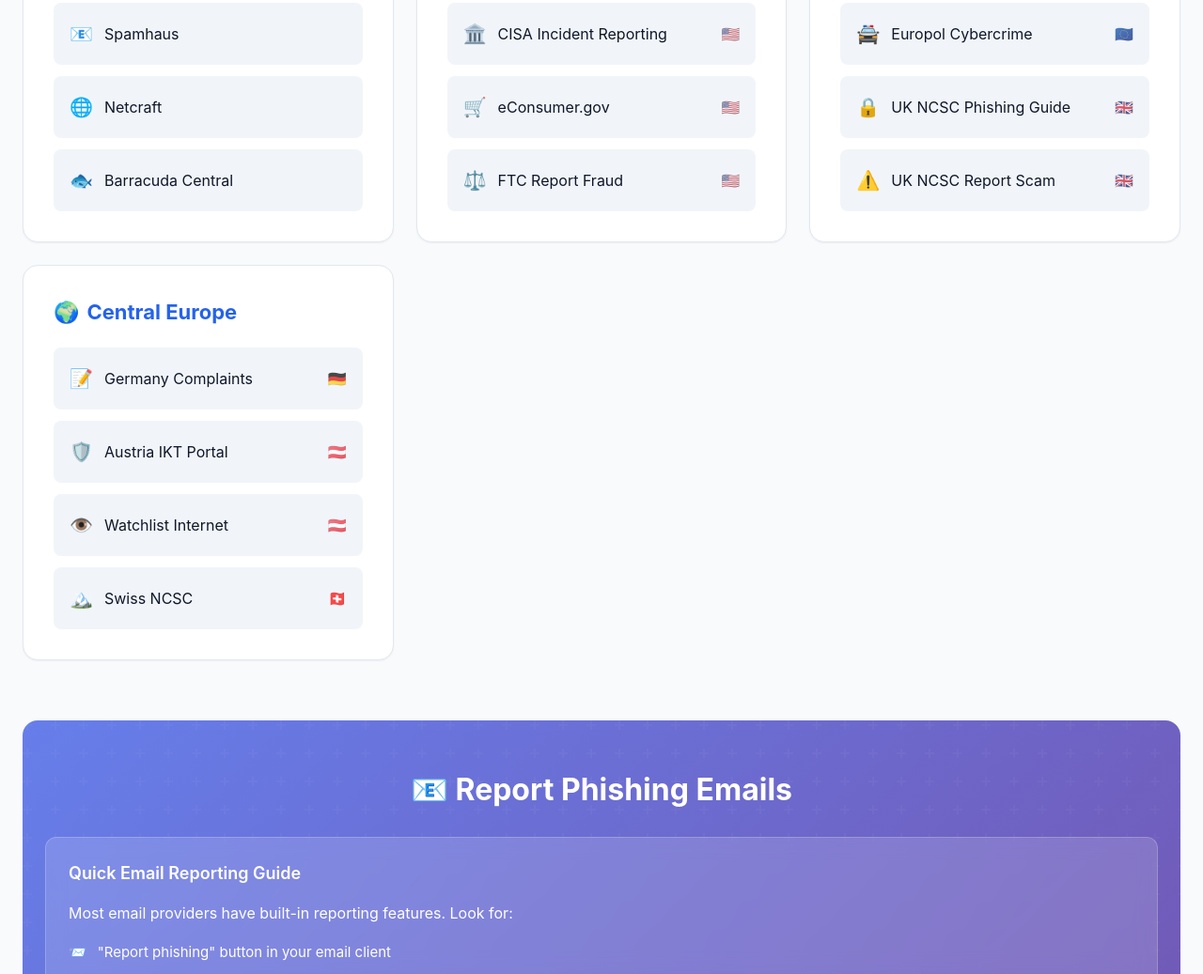
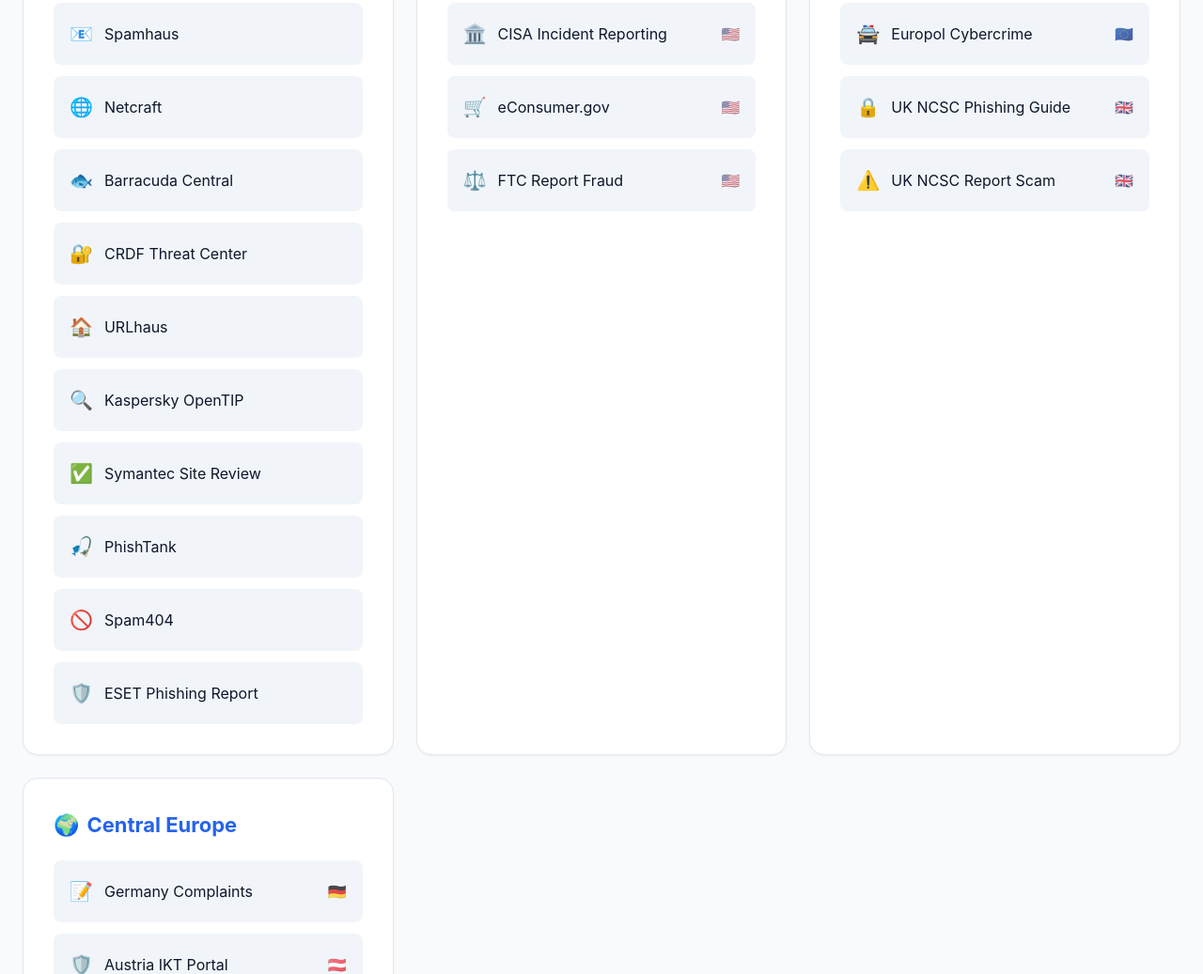
Before and after one commit to DavidJKTofan/phishing-submission-collector, a website: page public/report.html in a window 1280 px wide. Shown: the part 2618-3655 px from the top of the page at 94% size. Drawn offline with Linux system fonts and the light colour scheme.

Commit message:
Added reporting resources

```diff
--- a/public/report.html
+++ b/public/report.html
@@ -926,6 +926,67 @@
 								</div>
 							</a>
 						</li>
+						<li>
+							<a
+								href="https://threatcenter.crdf.fr/submit_url.html"
+								target="_blank"
+								rel="noopener noreferrer external"
+								class="resource-link"
+							>
+								<div class="resource-link-content">
+									<span class="resource-icon">🔐</span>
+									<span>CRDF Threat Center</span>
+								</div>
+							</a>
+						</li>
+						<li>
+							<a href="https://urlhaus.abuse.ch/browse/" target="_blank" rel="noopener noreferrer external" class="resource-link">
+								<div class="resource-link-content">
+									<span class="resource-icon">🏠</span>
+									<span>URLhaus</span>
+								</div>
+							</a>
+						</li>
+						<li>
+							<a href="https://opentip.kaspersky.com/?tab=lookup" target="_blank" rel="noopener noreferrer external" class="resource-link">
+								<div class="resource-link-content">
+									<span class="resource-icon">🔍</span>
+									<span>Kaspersky OpenTIP</span>
+								</div>
+							</a>
+						</li>
+						<li>
+							<a href="https://sitereview.symantec.com/#/" target="_blank" rel="noopener noreferrer external" class="resource-link">
+								<div class="resource-link-content">
+									<span class="resource-icon">✅</span>
+									<span>Symantec Site Review</span>
+								</div>
+							</a>
+						</li>
+						<li>
+							<a href="https://www.phishtank.com/index.php" target="_blank" rel="noopener noreferrer external" class="resource-link">
+								<div class="resource-link-content">
+									<span class="resource-icon">🎣</span>
+									<span>PhishTank</span>
+								</div>
+							</a>
+						</li>
+						<li>
+							<a href="https://www.spam404.com/report.html" target="_blank" rel="noopener noreferrer external" class="resource-link">
+								<div class="resource-link-content">
+									<span class="resource-icon">🚫</span>
+									<span>Spam404</span>
+								</div>
+							</a>
+						</li>
+						<li>
+							<a href="https://phishing.eset.com/en-us/report" target="_blank" rel="noopener noreferrer external" class="resource-link">
+								<div class="resource-link-content">
+									<span class="resource-icon">🛡️</span>
+									<span>ESET Phishing Report</span>
+								</div>
+							</a>
+						</li>
 					</ul>
 				</div>
 
```
